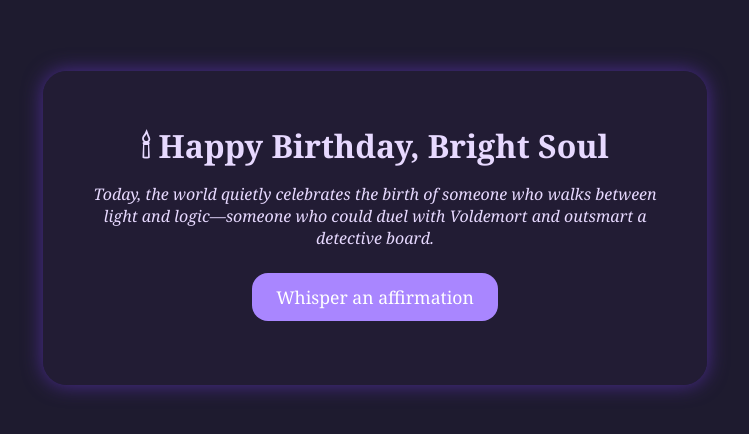
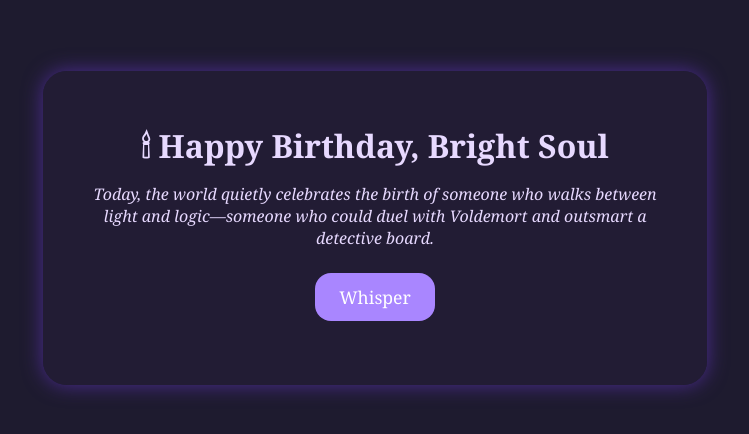
Before and after one commit to porqlal/birthday, a plain HTML site: page index.html in a window 1280 px wide. Shown: the part 204-638 px from the top of the page, without its empty margins (265-1014 px from the left). Drawn offline with Linux system fonts and the light colour scheme.

Commit message:
Update index.html

```diff
--- a/index.html
+++ b/index.html
@@ -12,7 +12,7 @@
     <p class="intro">
       Today, the world quietly celebrates the birth of someone who walks between light and logic—someone who could duel with Voldemort <em>and</em> outsmart a detective board.
     </p>
-    <button id="affirmationBtn">Whisper an affirmation</button>
+    <button id="affirmationBtn">Whisper</button>
     <p id="affirmationDisplay" class="affirmation"></p>
   </div>
   <script src="script.js"></script>
```
